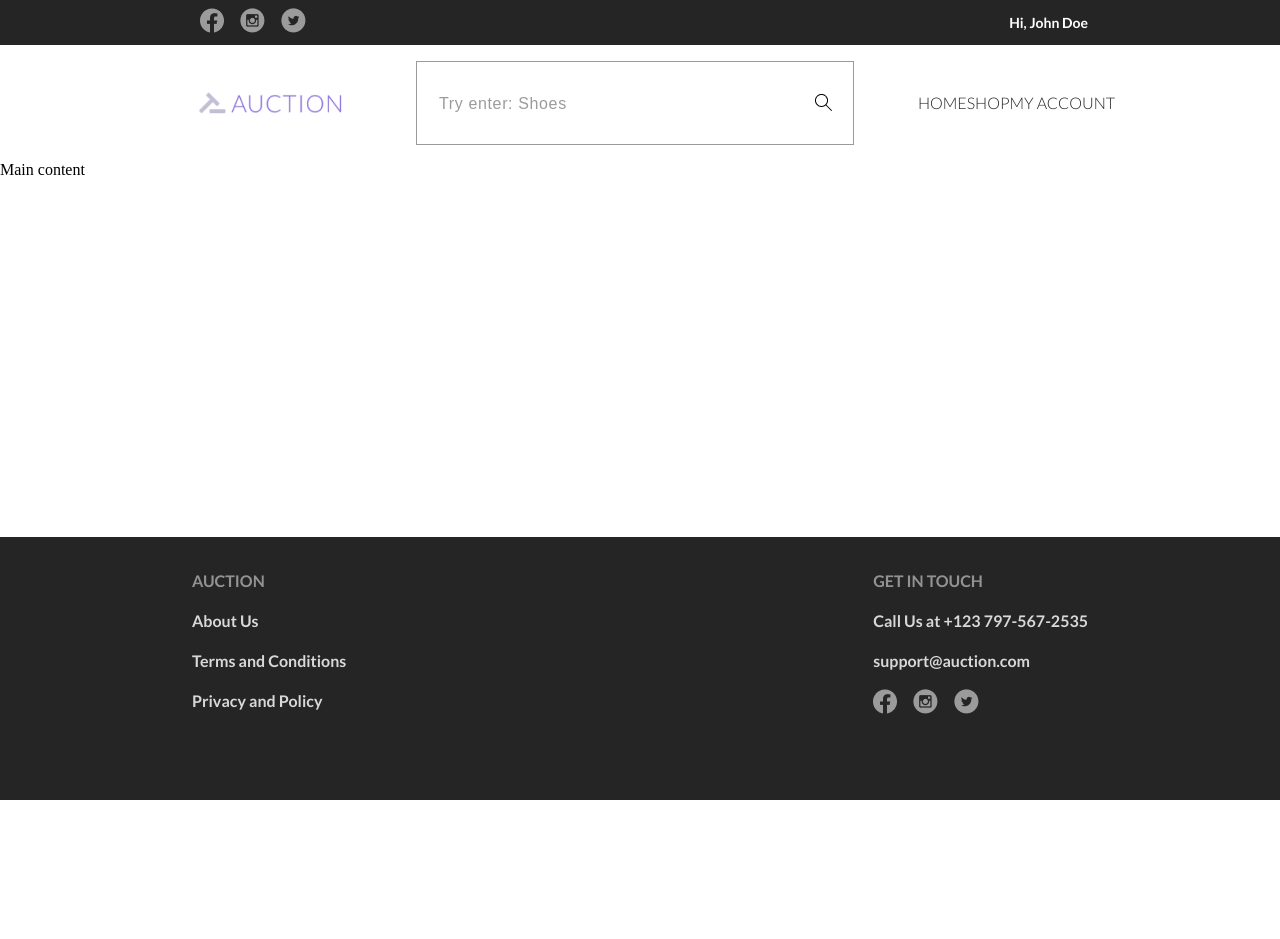
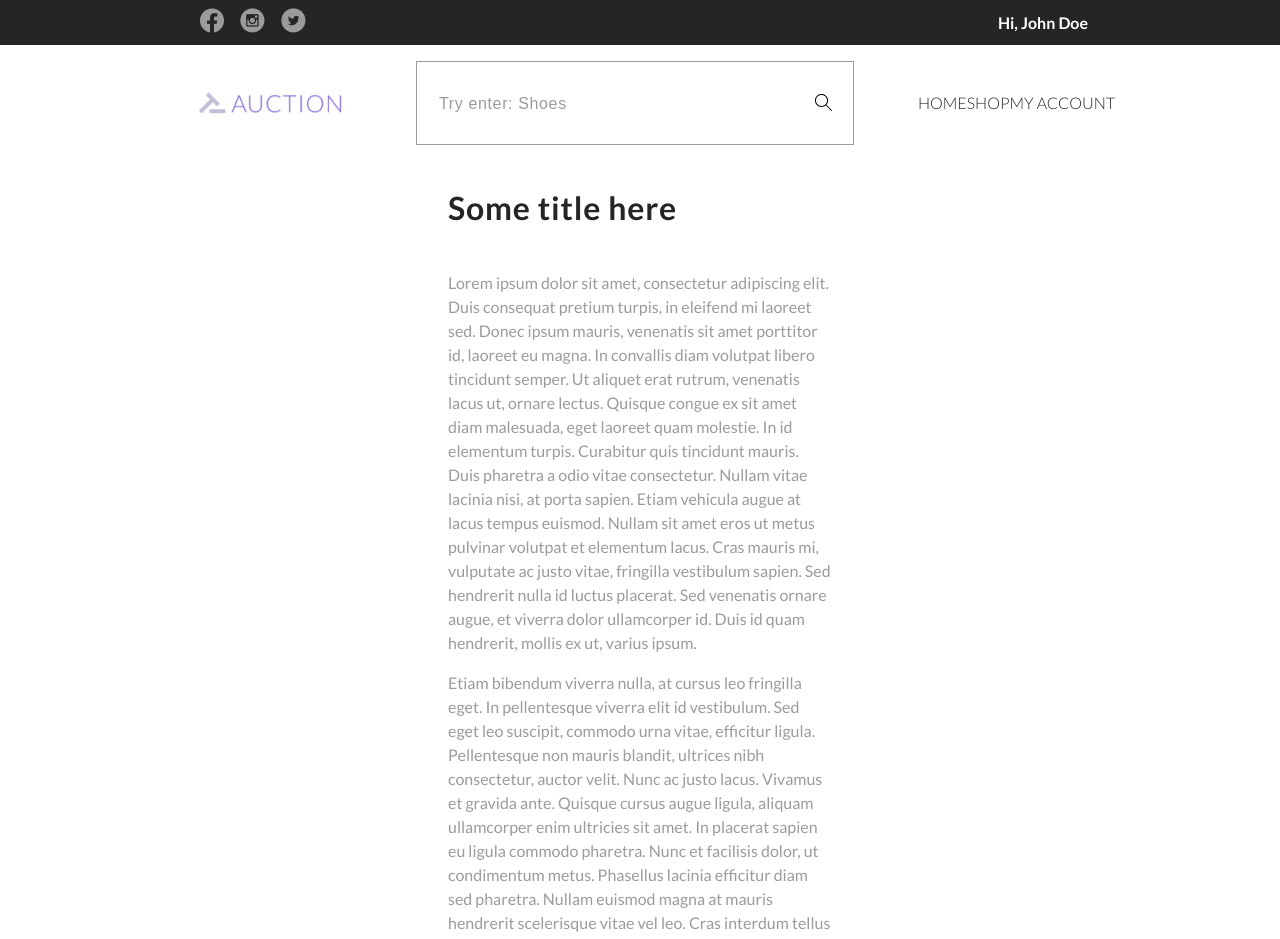
Before and after one commit to mr-am2k/auction-app, a React (Create React App) app in the folder auction-app-ui/: page /privacy-and-policy in a window 1280 px wide. Shown: the top 939 px of the page. Before the commit the page ends 800 px from the top, so only its background shows below. Built offline with nearby package versions, Linux system fonts and the light colour scheme.

Commit message:
Implemented terms and conditions and privacy and policy pages, and changed type for input event in navbar component

```diff
--- a/auction-app-ui/src/App.tsx
+++ b/auction-app-ui/src/App.tsx
@@ -1,4 +1,5 @@
 import { Navbar, Header, Footer } from './layouts';
+import { PrivacyAndPolicy, TermsAndConditions } from './pages';
 import { Routes, Route } from 'react-router-dom';
 import classes from './App.module.css';
 
@@ -15,8 +16,16 @@ const App = () => {
                 <Navbar />
               </header>
               <main>
-                <p>Main content</p>
-                {/*Here will be defined all other routes*/}
+                <Routes>
+                  <Route
+                    path='/privacy-and-policy'
+                    element={<PrivacyAndPolicy />}
+                  />
+                  <Route
+                    path='/terms-and-conditions'
+                    element={<TermsAndConditions />}
+                  />
+                </Routes>
               </main>
               <footer>
                 <Footer />
--- a/auction-app-ui/src/layouts/footer/Footer.module.css
+++ b/auction-app-ui/src/layouts/footer/Footer.module.css
@@ -4,6 +4,7 @@
   display: flex;
   justify-content: space-between;
   padding: 2rem 12rem 5rem;
+  margin-top: 10rem;
 }
 p {
   margin: 0;
--- a/auction-app-ui/src/layouts/header/Header.module.css
+++ b/auction-app-ui/src/layouts/header/Header.module.css
@@ -18,9 +18,9 @@
   font-weight: 700;
   line-height: 17px;
 }
-.headerMessage p,
-.headerMessage a{
-    margin: 0;
+.headerMessage p{
+  color: var(--white-color);
+  padding: 0;
 }
 .headerMessage span {
   padding: 0 1rem;
--- a/auction-app-ui/src/layouts/navbar/Navbar.tsx
+++ b/auction-app-ui/src/layouts/navbar/Navbar.tsx
@@ -1,8 +1,8 @@
 import auctionAppLogo from '../../assets/logo/auctionAppLogo.png';
-import search from '../../assets/icons/search.png';
+import searchIcon from '../../assets/icons/searchIcon.png';
 import xIcon from '../../assets/icons/xIcon.png';
 import classes from './Navbar.module.css';
-import { useState } from 'react';
+import React, { useState } from 'react';
 import { Link } from 'react-router-dom';
 
 const Navbar = () => {
@@ -18,7 +18,7 @@ const Navbar = () => {
       </div>
       <div className={classes.searchField}>
         <input
-          onChange={(event: any) => setInputContent(event.target.value)}
+          onChange={(event: React.ChangeEvent<HTMLInputElement>) => setInputContent(event.target.value)}
           type='text'
           placeholder='Try enter: Shoes'
           value={inputContent}
@@ -27,7 +27,7 @@ const Navbar = () => {
           {inputContent.length !== 0 && (
             <img src={xIcon} alt='Close' onClick={() => setInputContent('')} />
           )}
-          <img src={search} alt='Search' onClick={searchHandler} />
+          <img src={searchIcon} alt='Search' onClick={searchHandler} />
         </div>
       </div>
       <div className={classes.navbarOptions}>
--- /dev/null
+++ b/auction-app-ui/src/pages/index.ts
@@ -0,0 +1,2 @@
+export {default as PrivacyAndPolicy} from './privacy-and-policy/PrivacyAndPolicy'
+export {default as TermsAndConditions} from './terms-and-condition/TermsAndConditions'
--- /dev/null
+++ b/auction-app-ui/src/pages/privacy-and-policy/PrivacyAndPolicy.module.css
@@ -0,0 +1,16 @@
+.privacyAndPolicy {
+  padding: 0 35%;
+  font-family: var(--font-family);
+  font-weight: 400;
+}
+h1{
+    line-height: 51px;
+    letter-spacing: 0.84px;
+    color: var(--black-color)
+}
+p{
+    padding-top: 1rem;
+    font-size: 16px;
+    line-height: 24px;
+    color: var(--grey-color);
+}
--- /dev/null
+++ b/auction-app-ui/src/pages/privacy-and-policy/PrivacyAndPolicy.tsx
@@ -0,0 +1,48 @@
+import classes from './PrivacyAndPolicy.module.css';
+
+const PrivacyAndPolicy = () => {
+  return (
+    <div className={classes.privacyAndPolicy}>
+      <div className={classes.content}>
+        <h1>Some title here</h1>
+        <p>
+          Lorem ipsum dolor sit amet, consectetur adipiscing elit. Duis
+          consequat pretium turpis, in eleifend mi laoreet sed. Donec ipsum
+          mauris, venenatis sit amet porttitor id, laoreet eu magna. In
+          convallis diam volutpat libero tincidunt semper. Ut aliquet erat
+          rutrum, venenatis lacus ut, ornare lectus. Quisque congue ex sit amet
+          diam malesuada, eget laoreet quam molestie. In id elementum turpis.
+          Curabitur quis tincidunt mauris. Duis pharetra a odio vitae
+          consectetur. Nullam vitae lacinia nisi, at porta sapien. Etiam
+          vehicula augue at lacus tempus euismod. Nullam sit amet eros ut metus
+          pulvinar volutpat et elementum lacus. Cras mauris mi, vulputate ac
+          justo vitae, fringilla vestibulum sapien. Sed hendrerit nulla id
+          luctus placerat. Sed venenatis ornare augue, et viverra dolor
+          ullamcorper id. Duis id quam hendrerit, mollis ex ut, varius ipsum.
+        </p>
+        <p>
+          Etiam bibendum viverra nulla, at cursus leo fringilla eget. In
+          pellentesque viverra elit id vestibulum. Sed eget leo suscipit,
+          commodo urna vitae, efficitur ligula. Pellentesque non mauris blandit,
+          ultrices nibh consectetur, auctor velit. Nunc ac justo lacus. Vivamus
+          et gravida ante. Quisque cursus augue ligula, aliquam ullamcorper enim
+          ultricies sit amet. In placerat sapien eu ligula commodo pharetra.
+          Nunc et facilisis dolor, ut condimentum metus. Phasellus lacinia
+          efficitur diam sed pharetra. Nullam euismod magna at mauris hendrerit
+          scelerisque vitae vel leo. Cras interdum tellus in sapien fermentum
+          consequat.
+        </p>
+        <p>
+          Sed sollicitudin non elit eu faucibus. Phasellus et enim ultricies,
+          tincidunt velit eu, dictum dui. Proin laoreet semper sapien vitae
+          aliquet. Vestibulum accumsan nibh pharetra dui vulputate commodo.
+          Pellentesque a justo eu diam cursus auctor. Quisque sit amet maximus
+          lacus, in mollis nunc. Lorem ipsum dolor sit amet, consectetur
+          adipiscing elit.
+        </p>
+      </div>
+    </div>
+  );
+};
+
+export default PrivacyAndPolicy;
--- /dev/null
+++ b/auction-app-ui/src/pages/terms-and-condition/TermsAndConditions.module.css
@@ -0,0 +1,19 @@
+.termsAndCondition {
+  padding: 0 35%;
+  font-family: var(--font-family);
+  font-weight: 400;
+}
+h1 {
+  font-size: 32px;
+  line-height: 51px;
+  letter-spacing: 0.84px;
+  color: var(--black-color);
+}
+p {
+  font-size: 16px;
+  line-height: 24px;
+  color: var(--grey-color);
+}
+h3{
+    padding-top: 1rem;
+}
--- /dev/null
+++ b/auction-app-ui/src/pages/terms-and-condition/TermsAndConditions.tsx
@@ -0,0 +1,39 @@
+import classes from './TermsAndConditions.module.css';
+const TermsAndConditions = () => {
+  return (
+    <div className={classes.termsAndCondition}>
+      <h1>Some title here</h1>
+      <p>
+        Lorem ipsum dolor sit amet, consectetur adipiscing elit. Duis consequat
+        pretium turpis, in eleifend mi laoreet sed. Donec ipsum mauris,
+        venenatis sit amet porttitor id, laoreet eu magna. In convallis diam
+        volutpat libero tincidunt semper. Ut aliquet erat rutrum, venenatis
+        lacus ut, ornare lectus. Quisque congue ex sit amet diam malesuada, eget
+        laoreet quam molestie. In id elementum turpis. Curabitur quis tincidunt
+        mauris.
+      </p>
+      <h3>Some title here</h3>
+      <p>
+        Lorem ipsum dolor sit amet, consectetur adipiscing elit. Duis consequat
+        pretium turpis, in eleifend mi laoreet sed. Donec ipsum mauris,
+        venenatis sit amet porttitor id, laoreet eu magna. In convallis diam
+        volutpat libero tincidunt semper. Ut aliquet erat rutrum, venenatis
+        lacus ut, ornare lectus. Quisque congue ex sit amet diam malesuada, eget
+        laoreet quam molestie. In id elementum turpis. Curabitur quis tincidunt
+        mauris.
+      </p>
+      <h3>Some title here</h3>
+      <p>
+        Lorem ipsum dolor sit amet, consectetur adipiscing elit. Duis consequat
+        pretium turpis, in eleifend mi laoreet sed. Donec ipsum mauris,
+        venenatis sit amet porttitor id, laoreet eu magna. In convallis diam
+        volutpat libero tincidunt semper. Ut aliquet erat rutrum, venenatis
+        lacus ut, ornare lectus. Quisque congue ex sit amet diam malesuada, eget
+        laoreet quam molestie. In id elementum turpis. Curabitur quis tincidunt
+        mauris.
+      </p>
+    </div>
+  );
+};
+
+export default TermsAndConditions;
```
Also changed, not shown: auction-app-ui/src/assets/icons/searchIcon.png (renamed from auction-app-ui/src/assets/icons/search.png), 1 other file (tests, documents, lock files or other folders).
